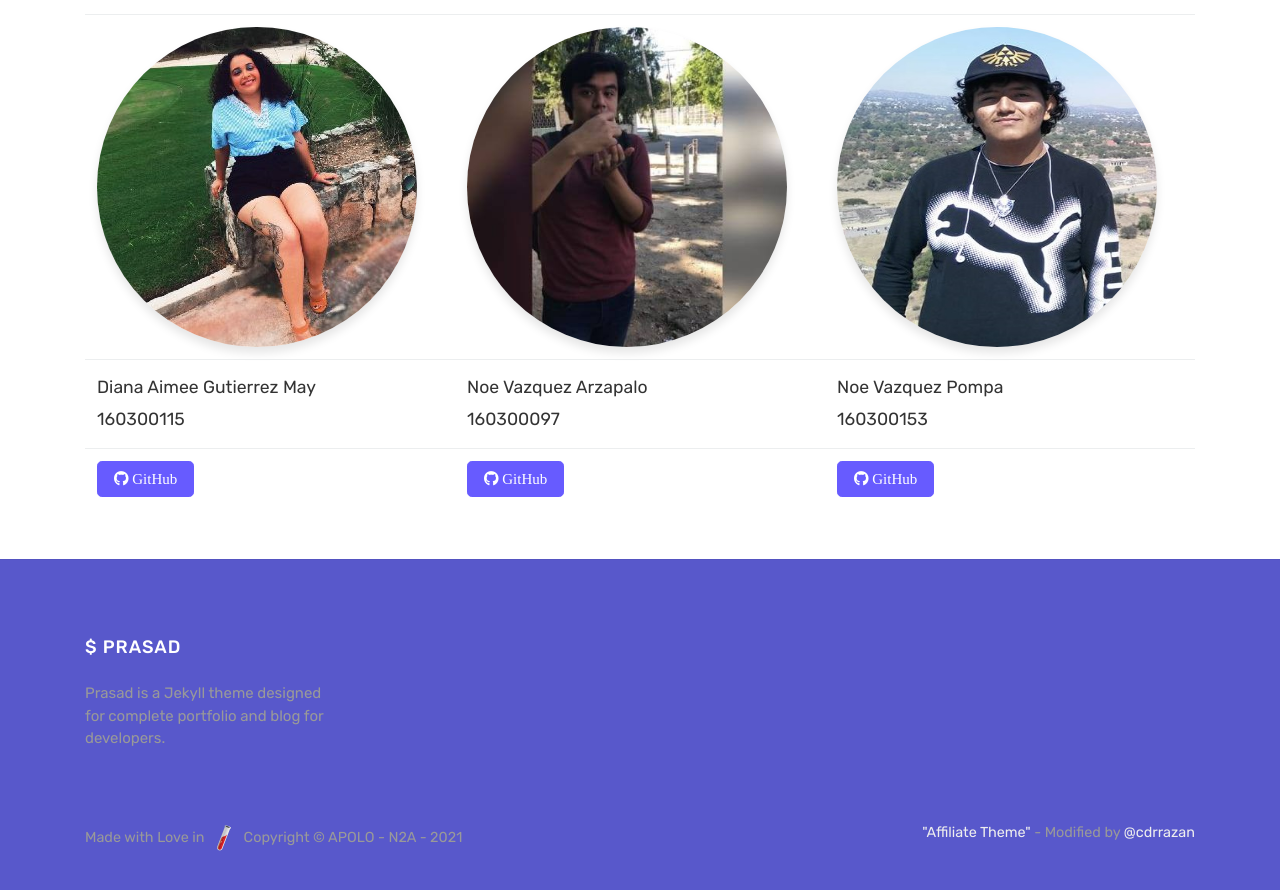
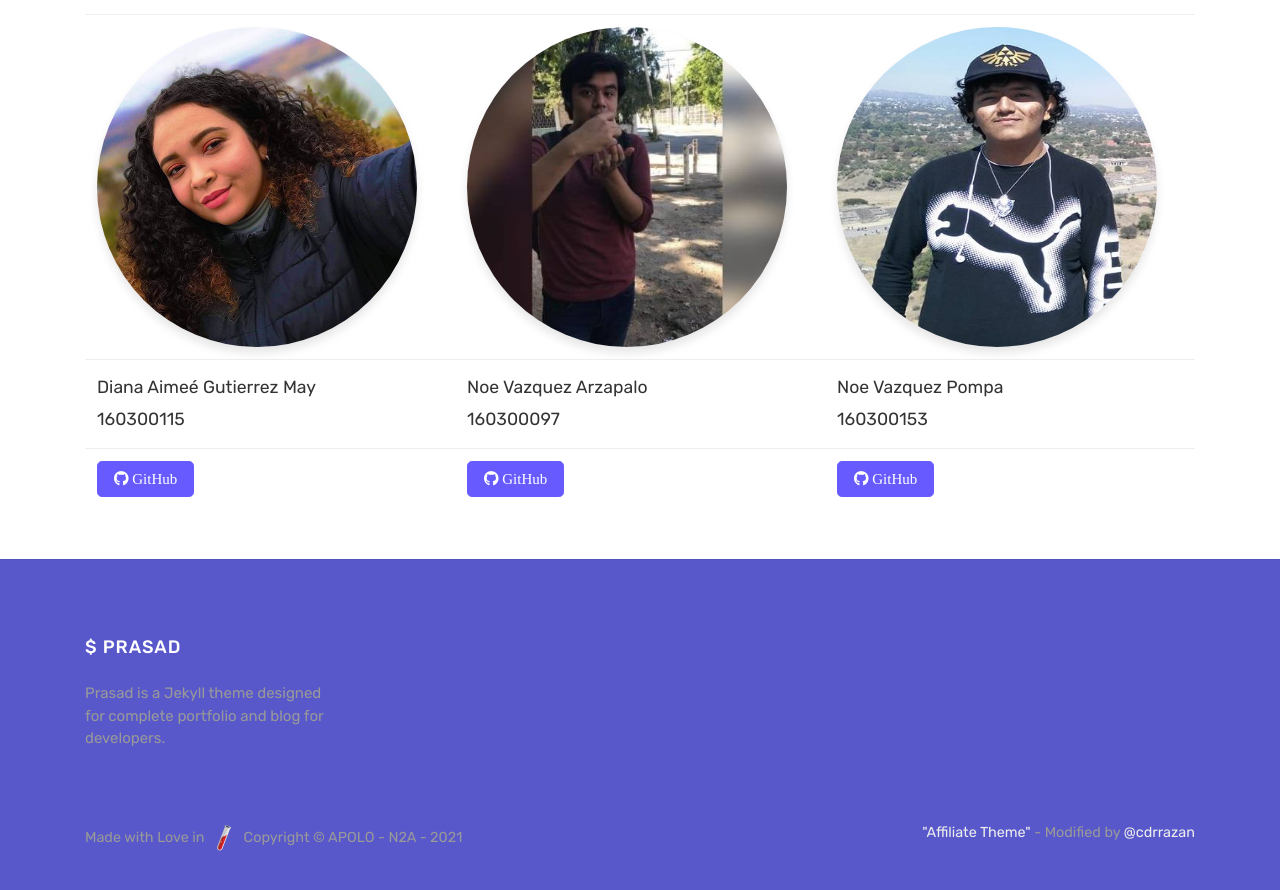
Before and after one commit to Famvazpom/apolo-n2a, a Jekyll site: the page built from about.html, in a window 1280 px wide and 900 px high, scrolled down 1047 px. Shown: the top 890 px of the window. Built offline with Jekyll 4.4.1, drawn with Linux system fonts in a browser that asks for light colours; nearby versions of some CDN libraries.

Commit message:
Más cambios

```diff
--- a/about.html
+++ b/about.html
@@ -3,7 +3,7 @@
 title: Acerca de
 ---
 
-<img class="mr-auto ml-auto" src="{{ '/assets/images/logo_1.png' | relative_url}}" alt="Logotipo">
+<img class="mr-auto ml-auto" src="{{ '/assets/images/logo_1.png' | relative_url}}" style="text-align:center" alt="Logotipo">
   <br><br>
   <h1 >APOLO -<span> N2A</span></h1>
 <p><span style="font-size:20pt;">Data Analytics Center</span></p>
@@ -30,7 +30,7 @@
     <!-- Nombres -->
     <tr>
         <td>
-          Diana Aimee Gutierrez May  <br> 160300115
+          Diana Aimeé Gutierrez May  <br> 160300115
         </td>
         <td>
           Noe Vazquez Arzapalo <br> 160300097
```
Also changed, not shown: assets/images/team/aimeegtz.jpg.
